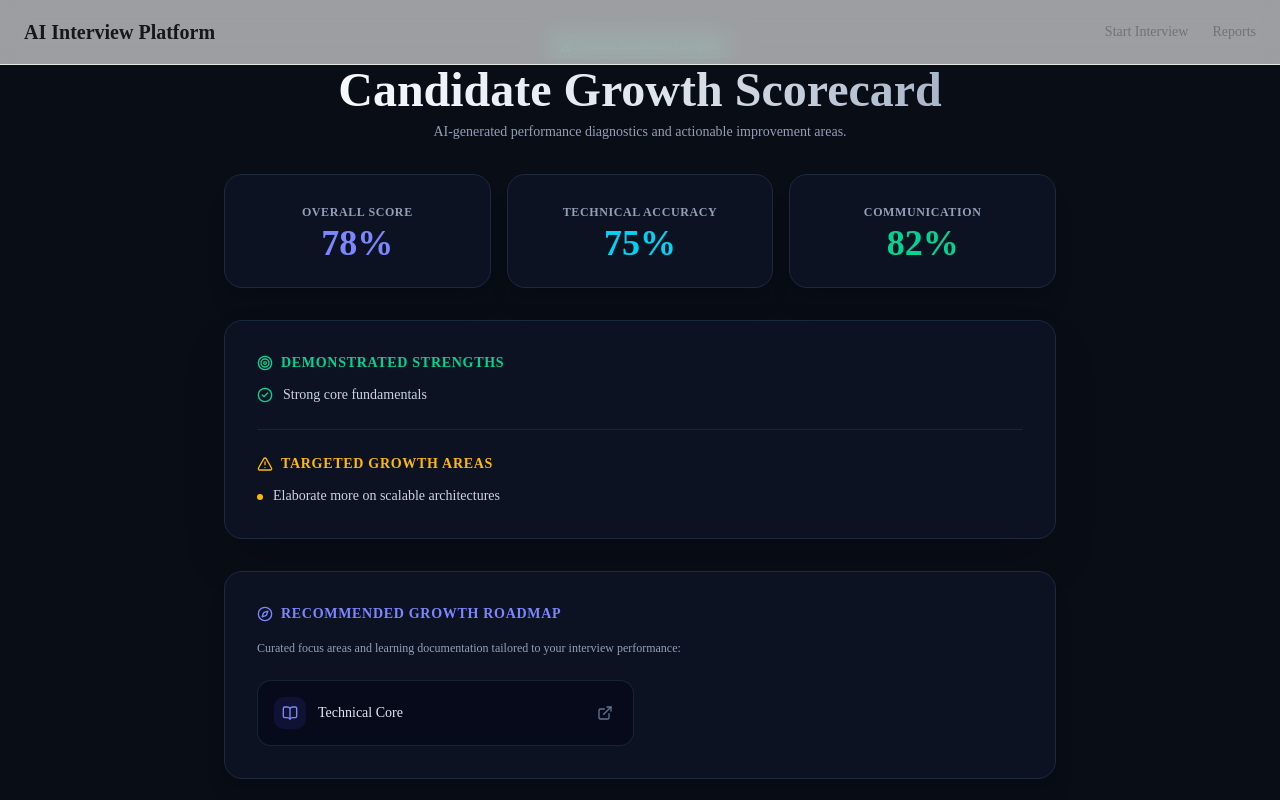
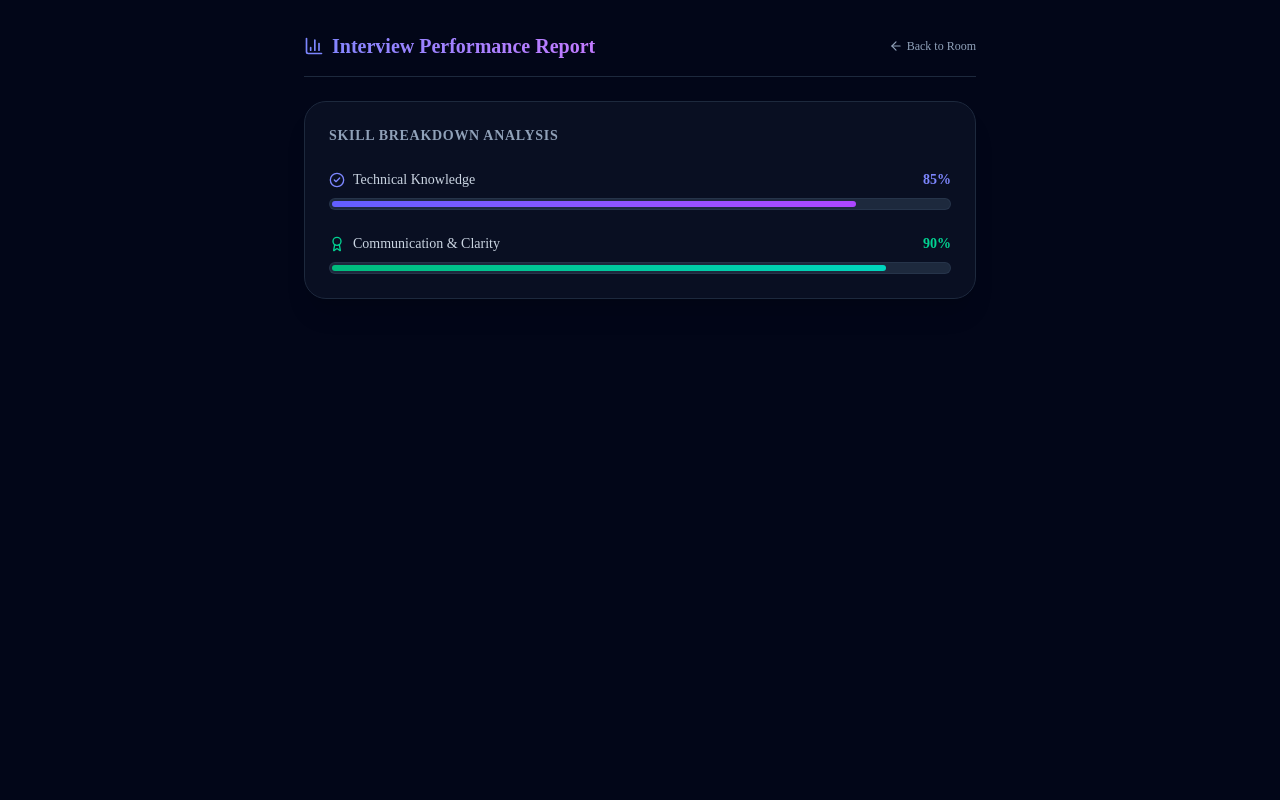
Before and after one commit to nainamaurya460-star/vicodathon_the_aarambhies, a Next.js app: page /report/1 in a window 1280 px wide. Shown: the top 800 px of the page. Built offline with nearby package versions, Linux system fonts and the light colour scheme; no server answers.

Commit message:
Add scorecard graphical breakdown to report page

```diff
--- a/src/app/report/[id]/page.tsx
+++ b/src/app/report/[id]/page.tsx
@@ -1,140 +1,64 @@
-"use client";
+'use client';
 
-import { useEffect, useState } from "react";
-import Navbar from "@/components/ui/Navbar";
-import Footer from "@/components/ui/Footer";
-import SkillGapRoadmap from "@/components/ui/SkillGapRoadmap";
-import { Trophy, Target, AlertTriangle, ArrowLeft, RefreshCw, CheckCircle2 } from "lucide-react";
-import Link from "next/link";
+import { useEffect, useState } from 'react';
+import Link from 'next/link';
+import { Award, ArrowLeft, BarChart3, CheckCircle2 } from 'lucide-react';
 
-export default function CandidateReportPage() {
-  const [report, setReport] = useState<any>(null);
-  const [loading, setLoading] = useState(true);
-
-  useEffect(() => {
-    async function evaluateSession() {
-      const savedConfig = sessionStorage.getItem("active_interview_config");
-      const savedHistory = sessionStorage.getItem("qa_history");
-
-      const parsedConfig = savedConfig ? JSON.parse(savedConfig) : {};
-      const parsedHistory = savedHistory ? JSON.parse(savedHistory) : [];
-
-      try {
-        const res = await fetch("/api/interview/evaluate", {
-          method: "POST",
-          headers: { "Content-Type": "application/json" },
-          body: JSON.stringify({
-            role: parsedConfig.role || "Software Engineer",
-            seniority: parsedConfig.seniority || "Mid-Level",
-            topic: parsedConfig.topic || "Technical Core",
-            qaHistory: parsedHistory,
-          }),
-        });
-
-        const data = await res.json();
-        setReport(data);
-      } catch (err) {
-        console.error("Failed to load evaluation scorecard:", err);
-      } finally {
-        setLoading(false);
-      }
-    }
-
-    evaluateSession();
-  }, []);
+export default function ReportPage() {
+  const [techScore, setTechScore] = useState(85);
+  const [commScore, setCommScore] = useState(90);
 
   return (
-    <div className="min-h-screen bg-[#090D16] text-slate-100 flex flex-col justify-between">
-      <Navbar />
-
-      <main className="flex-1 max-w-4xl mx-auto w-full p-4 md:p-8 space-y-8">
+    <div className="min-h-screen bg-slate-950 text-slate-100 p-8 flex flex-col items-center">
+      <div className="max-w-2xl w-full space-y-6">
         {/* Header */}
-        <div className="text-center space-y-2">
-          <div className="inline-flex items-center gap-2 px-3 py-1 rounded-full bg-emerald-500/10 border border-emerald-500/20 text-emerald-400 text-xs font-medium">
-            <Trophy className="w-3.5 h-3.5" /> Session Evaluation Complete
-          </div>
-          <h1
-            className="text-3xl md:text-5xl font-bold bg-clip-text text-transparent"
-            style={{ backgroundImage: "linear-gradient(to right, #ffffff, #e2e8f0, #94a3b8)" }}
-          >
-            Candidate Growth Scorecard
+        <div className="flex justify-between items-center border-b border-slate-800 pb-4">
+          <h1 className="text-xl font-bold bg-gradient-to-r from-indigo-400 to-purple-400 bg-clip-text text-transparent flex items-center gap-2">
+            <BarChart3 className="w-5 h-5 text-indigo-400" />
+            Interview Performance Report
           </h1>
-          <p className="text-sm text-slate-400">
-            AI-generated performance diagnostics and actionable improvement areas.
-          </p>
+          <Link href="/interview/room" className="text-xs text-slate-400 hover:text-white flex items-center gap-1">
+            <ArrowLeft className="w-3.5 h-3.5" /> Back to Room
+          </Link>
         </div>
 
-        {loading ? (
-          <div className="flex flex-col items-center justify-center py-16 space-y-4">
-            <RefreshCw className="w-8 h-8 text-indigo-400 animate-spin" />
-            <p className="text-sm text-slate-400">Synthesizing interview transcripts and calculating metrics...</p>
+        {/* Graphical Breakdown Card */}
+        <div className="bg-slate-900/60 border border-slate-800 rounded-3xl p-6 backdrop-blur-md shadow-xl space-y-6">
+          <h2 className="text-sm font-semibold tracking-wider text-slate-400 uppercase">Skill Breakdown Analysis</h2>
+
+          {/* Technical Score */}
+          <div className="space-y-2">
+            <div className="flex justify-between text-sm">
+              <span className="font-medium text-slate-300 flex items-center gap-2">
+                <CheckCircle2 className="w-4 h-4 text-indigo-400" /> Technical Knowledge
+              </span>
+              <span className="text-indigo-400 font-bold">{techScore}%</span>
             </div>
-        ) : (
-          <>
-            {/* Score Metrics Grid */}
-            <div className="grid grid-cols-1 sm:grid-cols-3 gap-4">
-              <div className="p-6 rounded-2xl bg-slate-900/60 border border-slate-800 text-center space-y-2 shadow-xl">
-                <span className="text-xs text-slate-400 font-semibold uppercase tracking-wider">Overall Score</span>
-                <div className="text-4xl font-extrabold text-indigo-400">{report?.overallScore || 78}%</div>
-              </div>
-              <div className="p-6 rounded-2xl bg-slate-900/60 border border-slate-800 text-center space-y-2 shadow-xl">
-                <span className="text-xs text-slate-400 font-semibold uppercase tracking-wider">Technical Accuracy</span>
-                <div className="text-4xl font-extrabold text-cyan-400">{report?.technicalAccuracy || 75}%</div>
-              </div>
-              <div className="p-6 rounded-2xl bg-slate-900/60 border border-slate-800 text-center space-y-2 shadow-xl">
-                <span className="text-xs text-slate-400 font-semibold uppercase tracking-wider">Communication</span>
-                <div className="text-4xl font-extrabold text-emerald-400">{report?.communicationScore || 82}%</div>
+            <div className="w-full h-3 bg-slate-800 rounded-full overflow-hidden p-0.5 border border-slate-700/50">
+              <div
+                className="h-full bg-gradient-to-r from-indigo-500 to-purple-500 rounded-full transition-all duration-1000 shadow-lg shadow-indigo-500/30"
+                style={{ width: `${techScore}%` }}
+              ></div>
             </div>
           </div>
 
-            {/* Diagnostic Breakdown */}
-            <div className="bg-slate-900/60 border border-slate-800 rounded-2xl p-6 md:p-8 space-y-6 shadow-2xl">
-              <div>
-                <h3 className="text-sm font-semibold text-emerald-400 uppercase tracking-wider flex items-center gap-2 mb-3">
-                  <Target className="w-4 h-4" /> Demonstrated Strengths
-                </h3>
+          {/* Communication Score */}
           <div className="space-y-2">
-                  {report?.strengths?.map((str: string, i: number) => (
-                    <div key={i} className="flex items-start gap-2.5 text-sm text-slate-300">
-                      <CheckCircle2 className="w-4 h-4 text-emerald-400 shrink-0 mt-0.5" />
-                      <span>{str}</span>
+            <div className="flex justify-between text-sm">
+              <span className="font-medium text-slate-300 flex items-center gap-2">
+                <Award className="w-4 h-4 text-emerald-400" /> Communication & Clarity
+              </span>
+              <span className="text-emerald-400 font-bold">{commScore}%</span>
             </div>
-                  ))}
-                </div>
-              </div>
-
-              <div className="border-t border-slate-800/80 pt-6">
-                <h3 className="text-sm font-semibold text-amber-400 uppercase tracking-wider flex items-center gap-2 mb-3">
-                  <AlertTriangle className="w-4 h-4" /> Targeted Growth Areas
-                </h3>
-                <div className="space-y-2">
-                  {report?.improvements?.map((imp: string, i: number) => (
-                    <div key={i} className="flex items-start gap-2.5 text-sm text-slate-300">
-                      <span className="w-1.5 h-1.5 rounded-full bg-amber-400 shrink-0 mt-2" />
-                      <span>{imp}</span>
-                    </div>
-                  ))}
+            <div className="w-full h-3 bg-slate-800 rounded-full overflow-hidden p-0.5 border border-slate-700/50">
+              <div
+                className="h-full bg-gradient-to-r from-emerald-500 to-teal-400 rounded-full transition-all duration-1000 shadow-lg shadow-emerald-500/30"
+                style={{ width: `${commScore}%` }}
+              ></div>
             </div>
           </div>
         </div>
-
-            {/* Skill Gap Roadmap */}
-            <SkillGapRoadmap recommendedTopics={report?.recommendedTopics} />
-
-            {/* Action CTA */}
-            <div className="flex justify-center pt-4">
-              <Link
-                href="/interview/setup"
-                className="flex items-center gap-2 px-6 py-3 rounded-xl bg-indigo-600 hover:bg-indigo-500 text-white font-semibold transition-all shadow-lg shadow-indigo-500/20"
-              >
-                <ArrowLeft className="w-4 h-4" /> Start Another Session
-              </Link>
       </div>
-          </>
-        )}
-      </main>
-
-      <Footer />
     </div>
   );
 }
```
Lines whose indentation alone changed are shown as unchanged.
